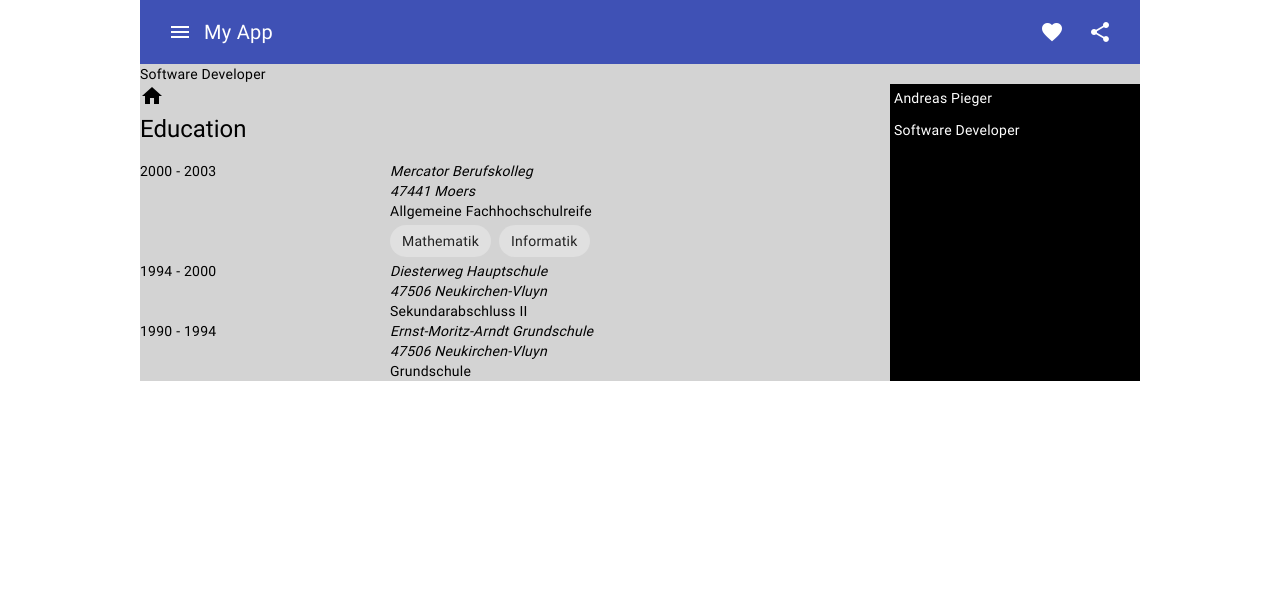
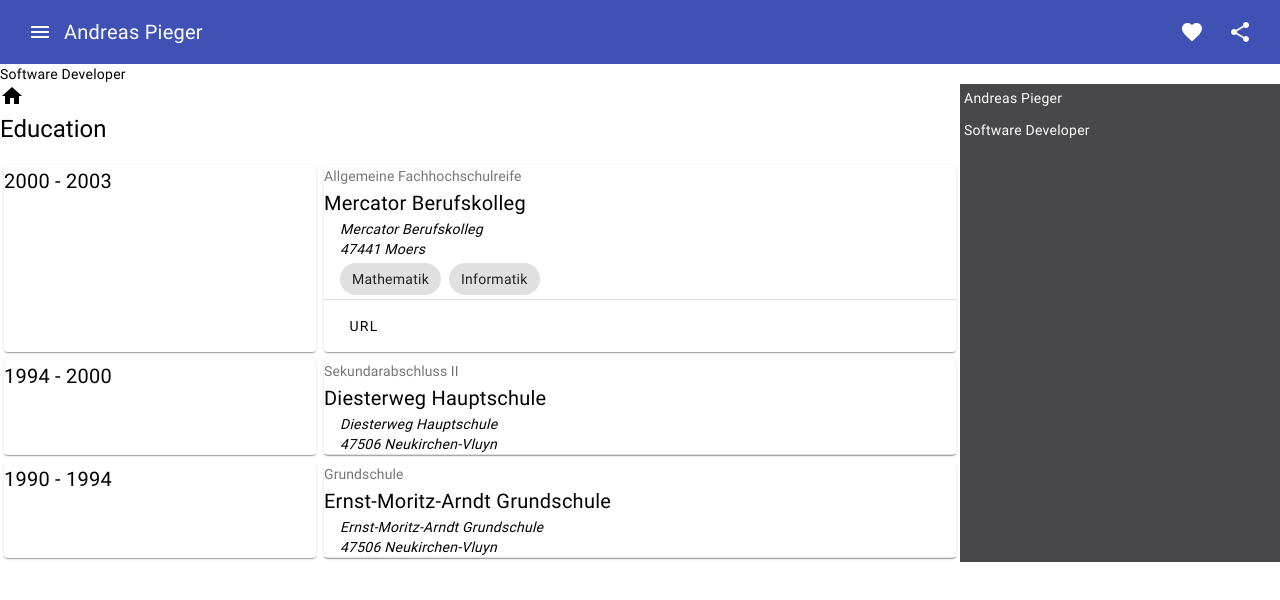
Before and after one commit to mdelta/angular-resume-viewer, an Angular app: page / in a window 1280 px wide. Shown: the top 600 px of the page. Built offline with nearby package versions, Linux system fonts and the light colour scheme.

Commit message:
Style updates

```diff
--- a/src/app/app.component.html
+++ b/src/app/app.component.html
@@ -1,4 +1,5 @@
-<main>
+<header>
+  <nav>
     <mat-toolbar color="primary">
       <button
         mat-icon-button
@@ -7,7 +8,7 @@
       >
         <mat-icon>menu</mat-icon>
       </button>
-    <span>My App</span>
+      <span>{{ resumeData.basics.name }}</span>
       <span class="example-spacer"></span>
       <button
         mat-icon-button
@@ -24,7 +25,9 @@
         <mat-icon>share</mat-icon>
       </button>
     </mat-toolbar>
-
+  </nav>
+</header>
+<main>
   <div>{{ resumeData.basics.label }}</div>
   <div class="grid-container">
     <section>
@@ -45,3 +48,4 @@
     </div>
   </div>
 </main>
+<footer></footer>
--- a/src/app/app.component.scss
+++ b/src/app/app.component.scss
@@ -1,9 +1,9 @@
-main {
+header,
+main,
+footer {
   margin-left: auto;
   margin-right: auto;
-  max-width: 1000px;
-
-  background-color: lightgray;
+  max-width: 1400px;
 }
 
 .grid-container {
--- a/src/app/app.module.ts
+++ b/src/app/app.module.ts
@@ -12,6 +12,8 @@ import { MatToolbarModule } from '@angular/material/toolbar';
 import { MatButtonModule } from '@angular/material/button';
 import { MatChipsModule } from '@angular/material/chips';
 import { MatIconModule } from '@angular/material/icon';
+import { MatCardModule } from '@angular/material/card';
+import { MatDividerModule } from '@angular/material/divider';
 
 import { NameComponent } from './name/name.component';
 import { VcardComponent } from './vcard/vcard.component';
@@ -35,6 +37,8 @@ import { FlipcardComponent } from './flipcard/flipcard.component';
     MatButtonModule,
     MatIconModule,
     MatChipsModule,
+    MatCardModule,
+    MatDividerModule,
   ],
   providers: [],
   bootstrap: [AppComponent],
--- a/src/app/education/education-item/education-item.component.html
+++ b/src/app/education/education-item/education-item.component.html
@@ -1,16 +1,31 @@
-<div>
-  <time dateTime="{{ formatDate(element.startDate) }}">{{
+<mat-card class="edu-card">
+  <mat-card-title
+    ><time dateTime="{{ formatDate(element.startDate) }}">{{
       formatDate(element.startDate)
     }}</time>
     -
     <time dateTime="{{ formatDate(element.endDate) }}">{{
       formatDate(element.endDate)
-  }}</time>
-</div>
-<div>
+    }}</time></mat-card-title
+  >
+</mat-card>
+<mat-card class="edu-card">
+  <mat-card-subtitle>{{ element.studyType }}</mat-card-subtitle>
+  <mat-card-title>{{ element.institution }}</mat-card-title>
+  <!-- <img
+    mat-card-image
+    src="https://material.angular.io/assets/img/examples/shiba2.jpg"
+    alt="Photo of a Shiba Inu"
+  /> -->
+  <mat-card-content>
     <address>{{ element.institution }}<br />{{ element._city }}</address>
-  <footer>{{ element.studyType }}</footer>
+    <footer></footer>
     <mat-chip-listbox *ngIf="element.courses.length > 0">
       <mat-chip *ngFor="let course of element.courses">{{ course }}</mat-chip>
     </mat-chip-listbox>
-</div>
+  </mat-card-content>
+  <mat-divider></mat-divider>
+  <mat-card-actions *ngIf="element.url">
+    <a mat-button href="{{ element.url }}">URL</a>
+  </mat-card-actions>
+</mat-card>
--- a/src/app/education/education-item/education-item.component.scss
+++ b/src/app/education/education-item/education-item.component.scss
@@ -0,0 +1,7 @@
+.edu-card {
+  margin: 4px;
+}
+
+.edu-card img {
+  max-width: 100%;
+}
--- a/src/colors.scss
+++ b/src/colors.scss
@@ -16,6 +16,8 @@
   --dark-gray-400: rgba(27, 31, 35, 0.35);
   --dark-gray-500: rgb(15, 15, 16);
 
+  --midnight-gray: #484749;
+
   /* Light */
 
   --body-background-light: var(--white);
@@ -25,7 +27,7 @@
   --primary-text-color-light: black;
 
   --secondary-color-light: red;
-  --secondary-background-color-light: var(--black);
+  --secondary-background-color-light: var(--midnight-gray);
   --secondary-text-color-light: var(--white);
 
   /* Dark */
--- a/src/model/education.model.ts
+++ b/src/model/education.model.ts
@@ -14,7 +14,7 @@ export class Education {
   constructor(item: any) {
     if (item.studyType) this.studyType = item.studyType;
     if (item.institution) this.institution = item.institution;
-    if (item._city) this._city = item._city;
+    if (item.url) this.url = item.url;
     if (item.courses) this.courses = JSON.parse(JSON.stringify(item.courses));
 
     if (item.startDate) {
@@ -28,5 +28,7 @@ export class Education {
     } else {
       this.endDate = new Date();
     }
+
+    if (item._city) this._city = item._city;
   }
 }
```
Lines whose indentation alone changed are shown as unchanged.
